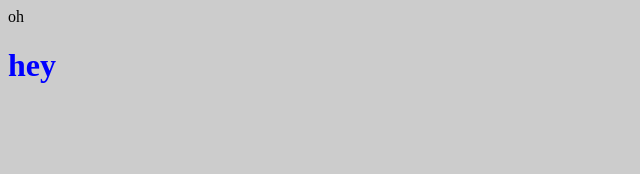
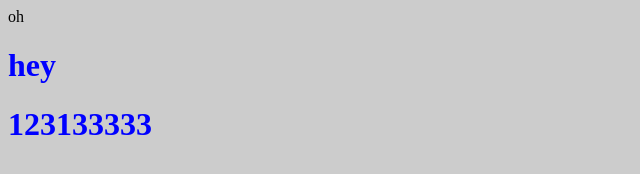
Before and after one commit to imgenu/myProject, a plain HTML site: page index.html in a window 1280 px wide. Shown: the whole page, without its empty margins (0-640 px from the left). Drawn offline with Linux system fonts and the light colour scheme.

Commit message:
變更了index

```diff
--- a/index.html
+++ b/index.html
@@ -9,5 +9,6 @@
 <body>
     <div>oh</div>
     <h1>hey</h1>
+    <h1>123133333</h1>
 </body>
 </html>
```
Also changed, not shown: 1 other file.
